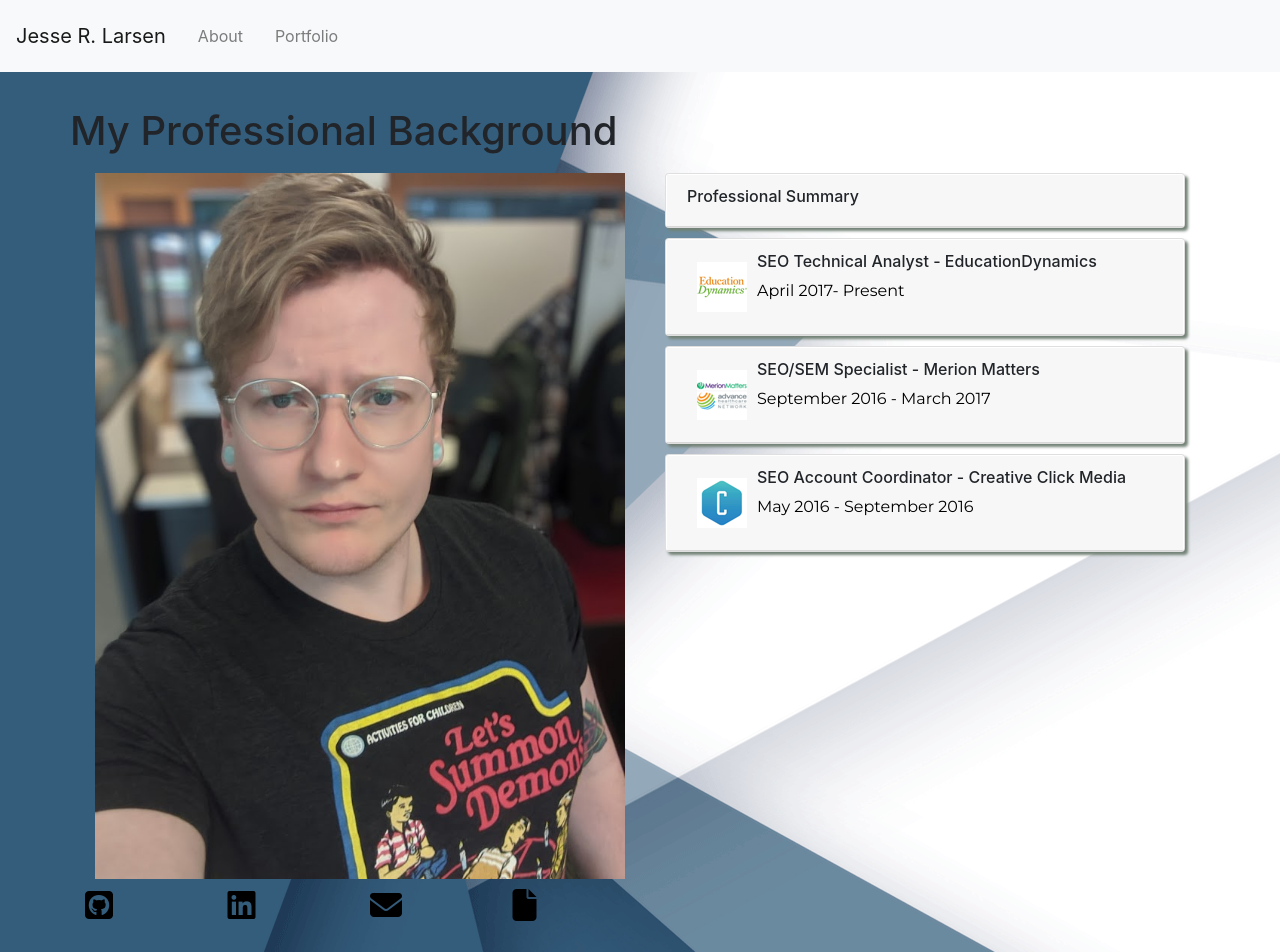
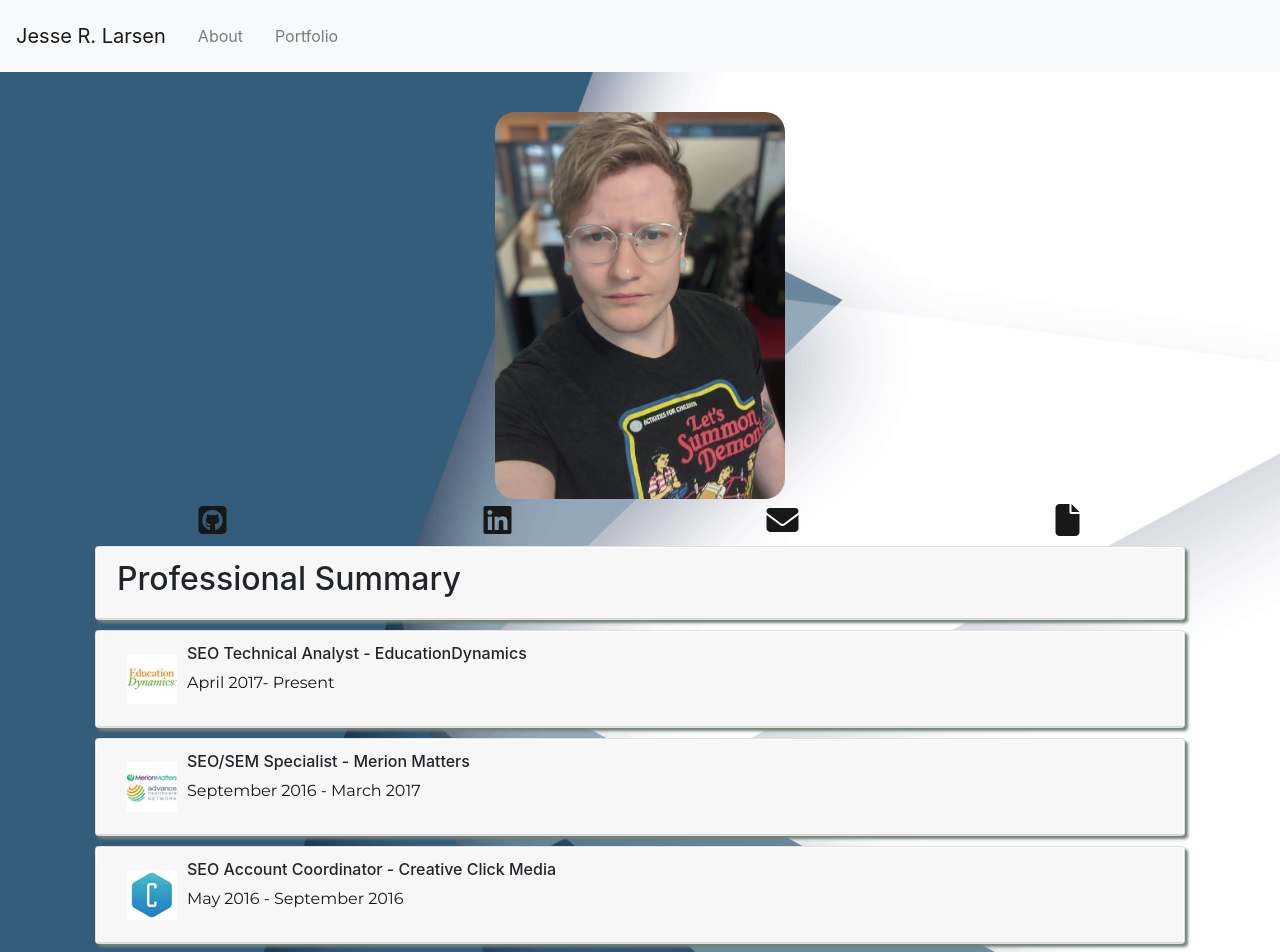
Before and after one commit to J35RL4R/portfolio-v3, a React (Create React App) app: page / in a window 1280 px wide. Shown: the top 952 px of the page. Built offline with nearby package versions, Linux system fonts and the light colour scheme.

Commit message:
finished up main page format.

```diff
--- a/src/App.css
+++ b/src/App.css
@@ -8,12 +8,17 @@ h {
   font-family: 'Oswald', sans-serif;
   font-weight: bold;
   font-size: 5.9vw;
-  color: black;
+  color: #181818;
 }
-p, ul {
+p {
   font-family: 'Montserrat', sans-serif;
   font-size: 2vmin;
-  color: black;
+  color: #181818;
+}
+.portfolio-pic{
+  border-radius: 25px;
+  display: block;
+  margin: 0 auto;
 }
 img {
 
@@ -65,8 +70,13 @@ input[type=submit]:hover {
   background-color: lightblue;
 }
 .fab, .fas {
-  color: black;
+  color:  #181818;
+  display: block;
+  text-align:center;
+  margin: 0 auto;
+
 }
+
 .footer {
   position: relative;
   bottom: 0;
--- a/src/App.js
+++ b/src/App.js
@@ -16,7 +16,6 @@ function App() {
           <Route exact path="/portfolio-v3/" component={Resumeblock} />
           <Route exact path="/portfolio" component={Portfolioblock} />
         </Contentbox>
-        <Footer />
     </Router>
   );
 }
--- a/src/components/resumeblock/index.js
+++ b/src/components/resumeblock/index.js
@@ -8,30 +8,23 @@ import { Row, Container, Col, Accordion, Card, ListGroup } from "react-bootstrap
 function resumeblock() {
     return (
         <Container>
-            <Row><h1>My Professional Background</h1></Row>
             <Row>
                 <Col>
-                    <img src={Headshot} class="img-fluid" alt="SEO Technical Analyst Jesse R. Larsen" />
                     <Row>
-                        <Col>
-                            <a class="fab fa-github-square fa-2x" href={"https://github.com/J35RL4R/"} target="_blank" rel="noreferrer"></a>
-                        </Col>
-                        <Col>
-                            <a class="fab fa-linkedin fa-2x" href={"https://www.linkedin.com/in/jesse-r-larsen/"} target="_blank" rel="noreferrer"></a>
-                        </Col>
-                        <Col>
-                            <a class="fas fa-envelope fa-2x" href={"mailto:larsenj732@gmail.com"} target="_blank" rel="noreferrer"></a>
-                        </Col>
-                        <Col>
-                            <a class="fas fa-file fa-2x" href={"https://docs.google.com/document/d/1t4nm60cDcDlzaNyKp2yBYgtSda66QMH6dJ27xNseKpE/edit?usp=sharing"} target="_blank" rel="noreferrer"></a>
+                        <Col lg={12}>
+                            <img src={Headshot} className="img-fluid portfolio-pic" height="300" width="300" alt="SEO Technical Analyst Jesse R. Larsen" />
                         </Col>
                     </Row>
-                </Col>
-                <Col>
+                    <Row>
+                        <a className="fa-fw fab fa-github-square fa-2x" href={"https://github.com/J35RL4R/"} title="github"target="_blank" rel="noreferrer"></a>
+                        <a className="fa-fw fab fa-linkedin fa-2x" href={"https://www.linkedin.com/in/jesse-r-larsen/"} title="linkedin" target="_blank" rel="noreferrer"></a>
+                        <a className="fa-fw fas fa-envelope fa-2x" href={"mailto:larsenj732@gmail.com"} target="_blank" title="email address" rel="noreferrer"></a>
+                        <a className="fa-fw fas fa-file fa-2x" href={"https://docs.google.com/document/d/1t4nm60cDcDlzaNyKp2yBYgtSda66QMH6dJ27xNseKpE/edit?usp=sharing"} title="Resume" target="_blank" rel="noreferrer"></a>
+                    </Row>
                     <Accordion>
                         <Card className="resume-border-box">
                             <Accordion.Toggle as={Card.Header} eventKey="0">
-                                <h6 text="center">Professional Summary</h6>
+                                <h2>Professional Summary</h2>
                             </Accordion.Toggle>
                             <Accordion.Collapse eventKey="0">
                                 <Card.Body>
```
Also changed, not shown: 1 other file (tests, documents, lock files or other folders).
